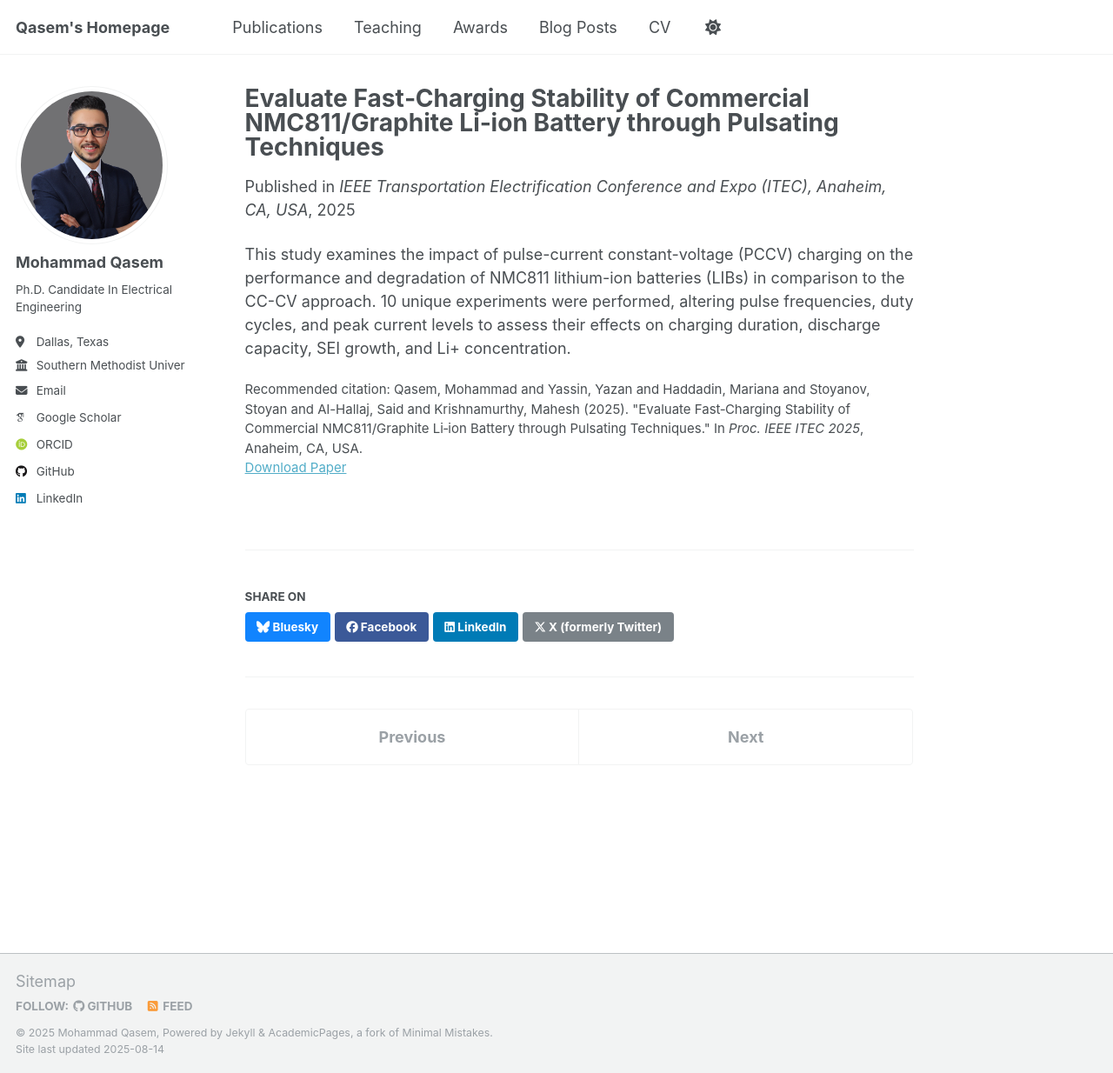
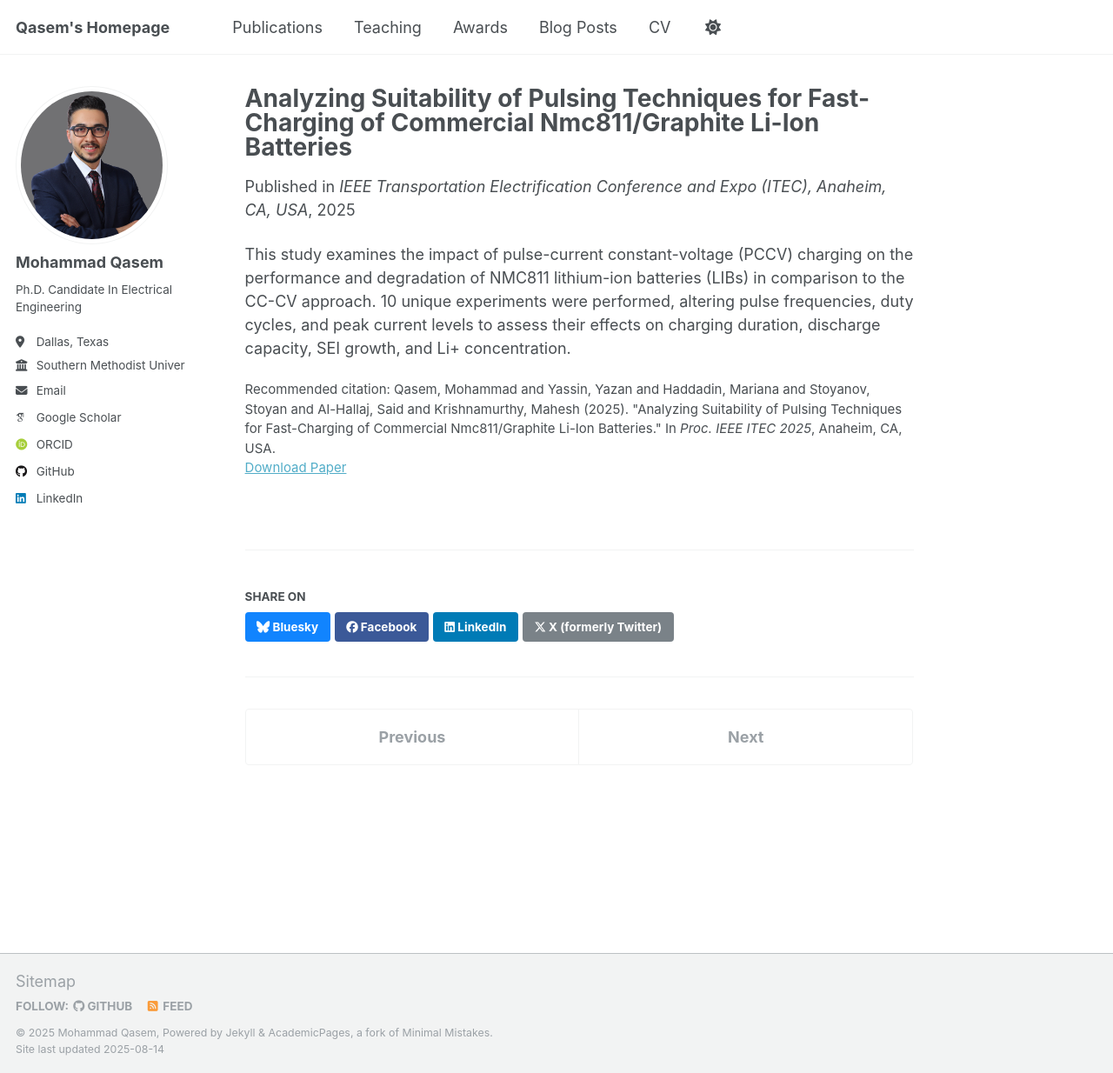
Before and after one commit to MohammadQasem97/Mohammad_Qasem.github.io, a Jekyll site: the page built from _publications/2025-06-18-evaluate-fast-charging-stability-pulsating-techniques.md, in a window 1280 px wide and 1234 px high. Shown: the whole window at 87% size. Built offline with Jekyll 4.4.1, drawn with Linux system fonts in a browser that asks for light colours; some web fonts are replaced; a script that is not in the unit is left out.

Commit message:
Update 2025-06-18-evaluate-fast-charging-stability-pulsating-techniques.md

```diff
--- a/_publications/2025-06-18-evaluate-fast-charging-stability-pulsating-techniques.md
+++ b/_publications/2025-06-18-evaluate-fast-charging-stability-pulsating-techniques.md
@@ -1,5 +1,5 @@
 ---
-title: "Evaluate Fast‑Charging Stability of Commercial NMC811/Graphite Li‑ion Battery through Pulsating Techniques"
+title: "Analyzing Suitability of Pulsing Techniques for Fast-Charging of Commercial Nmc811/Graphite Li-Ion Batteries"
 collection: "publications"
 category: "conferences"
 permalink: "/publication/2025-06-18-evaluate-fast-charging-stability-pulsating-techniques"
@@ -7,6 +7,6 @@ excerpt: "Experimental and simulation study of pulsating current techniques to a
 date: "2025-06-18"
 venue: "IEEE Transportation Electrification Conference and Expo (ITEC), Anaheim, CA, USA"
 paperurl: "https://ieeexplore.ieee.org/document/11097966"
-citation: "Qasem, Mohammad and Yassin, Yazan and Haddadin, Mariana and Stoyanov, Stoyan and Al-Hallaj, Said and Krishnamurthy, Mahesh (2025). \"Evaluate Fast‑Charging Stability of Commercial NMC811/Graphite Li‑ion Battery through Pulsating Techniques.\" In <i>Proc. IEEE ITEC 2025</i>, Anaheim, CA, USA."
+citation: "Qasem, Mohammad and Yassin, Yazan and Haddadin, Mariana and Stoyanov, Stoyan and Al-Hallaj, Said and Krishnamurthy, Mahesh (2025). \"Analyzing Suitability of Pulsing Techniques for Fast-Charging of Commercial Nmc811/Graphite Li-Ion Batteries.\" In <i>Proc. IEEE ITEC 2025</i>, Anaheim, CA, USA."
 ---
 This study examines the impact of pulse-current constant-voltage (PCCV) charging on the performance and degradation of NMC811 lithium-ion batteries (LIBs) in comparison to the CC-CV approach. 10 unique experiments were performed, altering pulse frequencies, duty cycles, and peak current levels to assess their effects on charging duration, discharge capacity, SEI growth, and Li+ concentration.
```
